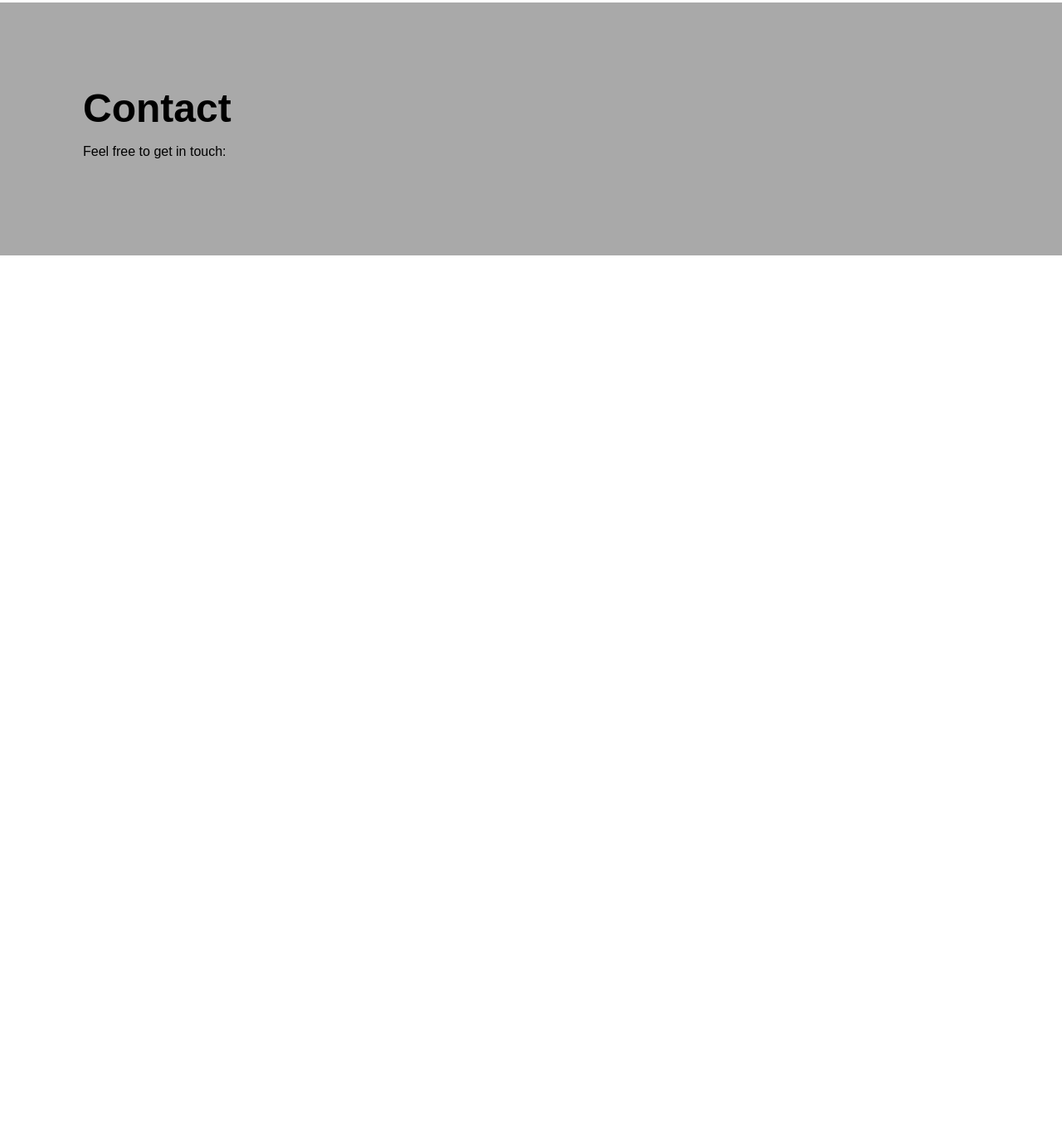
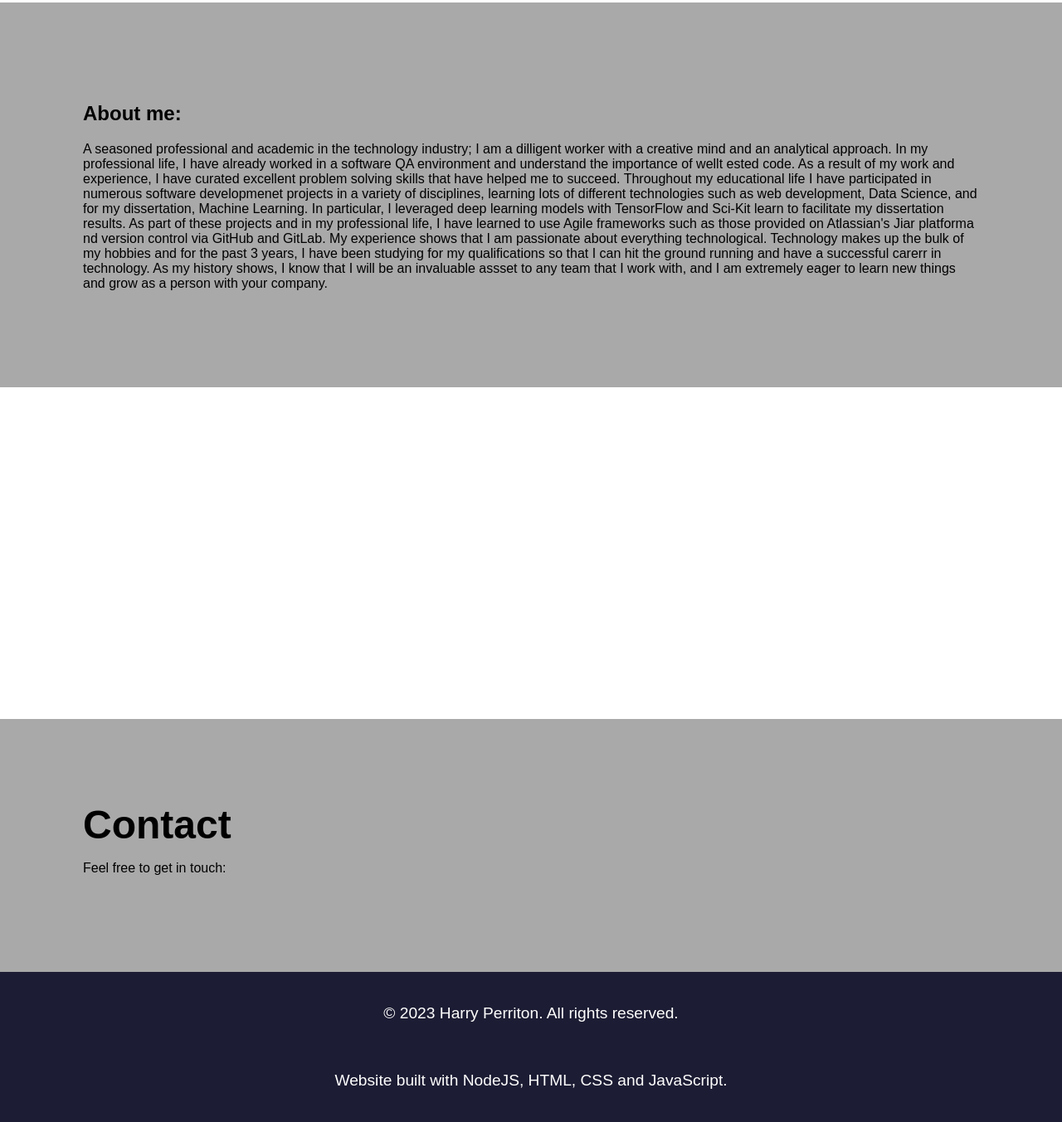
Before and after one commit to HazzaPezza/Harry_P_Portfolio, a website: page public/index.html in a window 1280 px wide. Shown: the part 2206-3559 px from the top of the page at 83% size. Before the commit the page ends 2514 px from the top, so only its background shows below. Drawn offline with Linux system fonts and the light colour scheme.

Commit message:
New footer and about section, CSS changes within.

```diff
--- a/public/index.html
+++ b/public/index.html
@@ -80,10 +80,26 @@
                     </div>
 
                     <!-- Project 2 -->
-                    <div class="project-card"></div>
+                    <div class="project-card">
+                        <div class="logo-container">
+                            <img src="images/HTML5-logo.png" alt="HTML5 Logo" class="tech-stack-logo">
+                            <img src="images/CSS-logo.png" alt="CSS3 Logo" class="tech-stack-logo">
+                            <img src="images/JavaScript-logo.png" alt="JavaScript Logo" class="tech-stack-logo">
+                        </div>
+                        <h1 class="project-title"><a href="project.html" class="project-title-link">Project title</a></h1>
+                        <p class="project-description">This portfolio page! Built on NodeJS, this website serves to host every new project that I embark on.</p>
+                    </div>
 
                     <!-- Project 3 -->
-                    <div class="project-card"></div>
+                    <div class="project-card">
+                        <div class="logo-container">
+                            <img src="images/HTML5-logo.png" alt="HTML5 Logo" class="tech-stack-logo">
+                            <img src="images/CSS-logo.png" alt="CSS3 Logo" class="tech-stack-logo">
+                            <img src="images/JavaScript-logo.png" alt="JavaScript Logo" class="tech-stack-logo">
+                        </div>
+                        <h1 class="project-title"><a href="project.html" class="project-title-link">Project title</a></h1>
+                        <p class="project-description">This portfolio page! Built on NodeJS, this website serves to host every new project that I embark on.</p>
+                    </div>
 
                     <!-- Project 4 -->
                     <div class="project-card"></div>
@@ -101,6 +117,22 @@
         </div>
 
         <div class="section">
+            <div class="about-content-container">
+                <h2 class="about-header">About me:</h2>
+                <p class="about-text">A seasoned professional and academic in the technology industry; I am a dilligent worker with a creative mind and an analytical approach.
+                    In my professional life, I have already worked in a software QA environment and understand the importance of wellt ested code. As a result of my work and experience,
+                    I have curated excellent problem solving skills that have helped me to succeed. Throughout my educational life I have participated in numerous software developmenet projects
+                    in a variety of disciplines, learning lots of different technologies such as web development, Data Science, and for my dissertation, Machine Learning. In particular,
+                    I leveraged deep learning models with TensorFlow and Sci-Kit learn to facilitate my dissertation results. As part of these projects and in my professional life, I have learned
+                    to use Agile frameworks such as those provided on Atlassian's Jiar platforma nd version control via GitHub and GitLab. My experience shows that I am passionate about everything
+                    technological. Technology makes up the bulk of my hobbies and for the past 3 years, I have been studying for my qualifications so that I can hit the ground running and have a
+                    successful carerr in technology. As my history shows, I know that I will be an invaluable assset to any team that I work with, and I am extremely eager to learn new things and
+                    grow as a person with your company.
+                </p>
+            </div>
+        </div>
+
+        <div class="section">
             <div class="contact-content-container">
                 <h2 class="contact-header">Contact</h2>
                 <p class="contact-subtitle">Feel free to get in touch:</p>
@@ -108,5 +140,12 @@
             </div>
         </div>
 
+        <div class="final-section">
+            <div class="footer-container">
+                <p class="footer-text">© 2023 Harry Perriton. All rights reserved.</p>
+                <p class="footer-text">Website built with NodeJS, HTML, CSS and JavaScript.</p>
+            </div>
+        </div>
+
     </body>
 </html>
--- a/public/style.css
+++ b/public/style.css
@@ -63,7 +63,14 @@ body {
     background-color: darkgray
 }
 
-.content-container, .contact-content-container {
+.final-section {
+    margin: 0;
+    width: 100%;
+    margin-bottom: 0px;
+    background-color: rgb(28, 28, 52);
+}
+
+.content-container, .contact-content-container, .about-content-container {
     max-width: 1600px;
     margin: 0 auto;
     padding: 100px;
@@ -74,6 +81,12 @@ body {
     max-width: 2000px;
     margin: 0 auto;
     padding: 0;
+}
+
+.about-content-container {
+    max-width: 1600px;
+    margin: 0 auto;
+    padding: 100px;
 }
 
 .title-header {
@@ -156,3 +169,10 @@ body {
     font-size: 1.5rem;
     margin-top: 10px;
 }
+
+.footer-text {
+    color: white;
+    font-size: 1.2rem;
+    text-align: center;
+    padding: 20px;
+}
```
